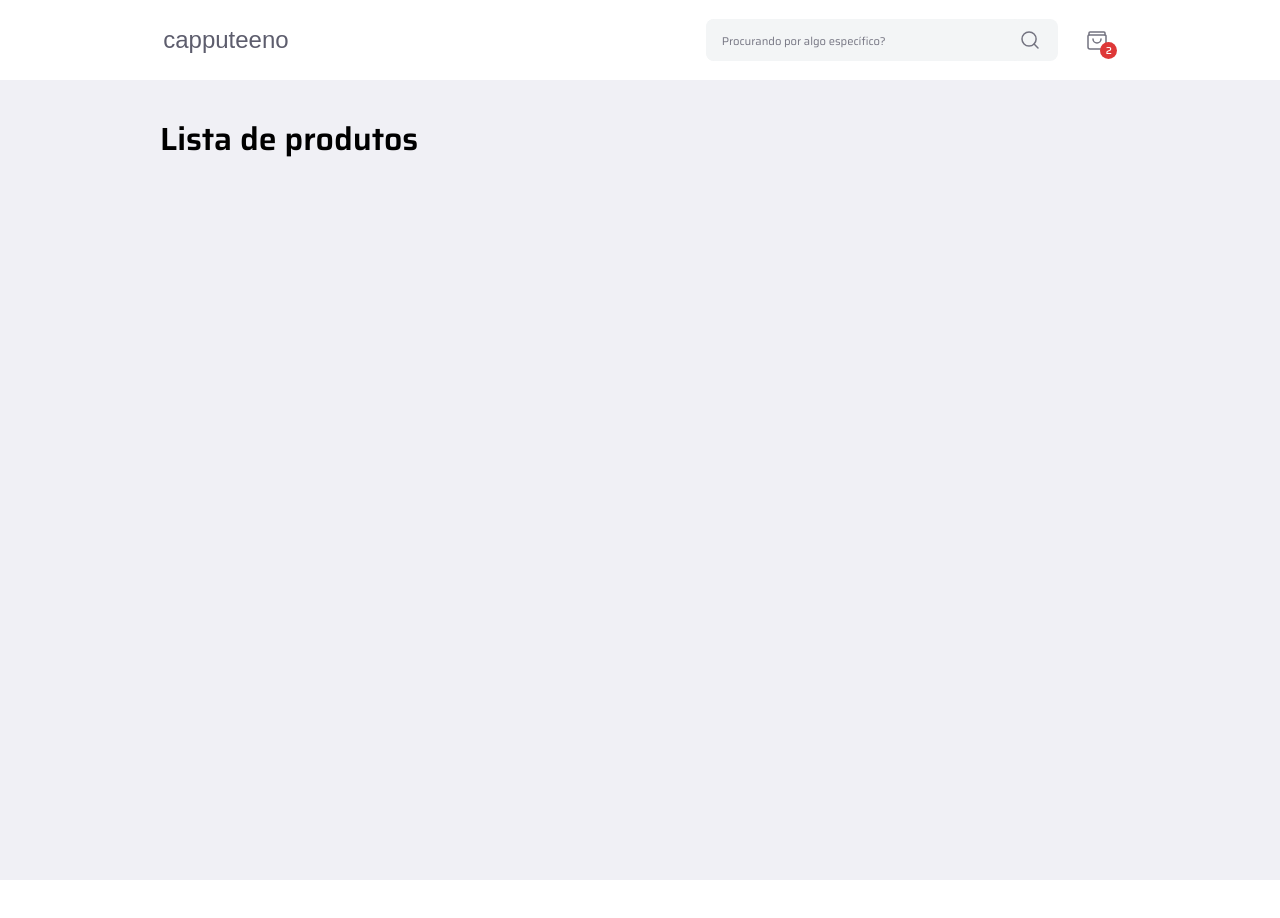
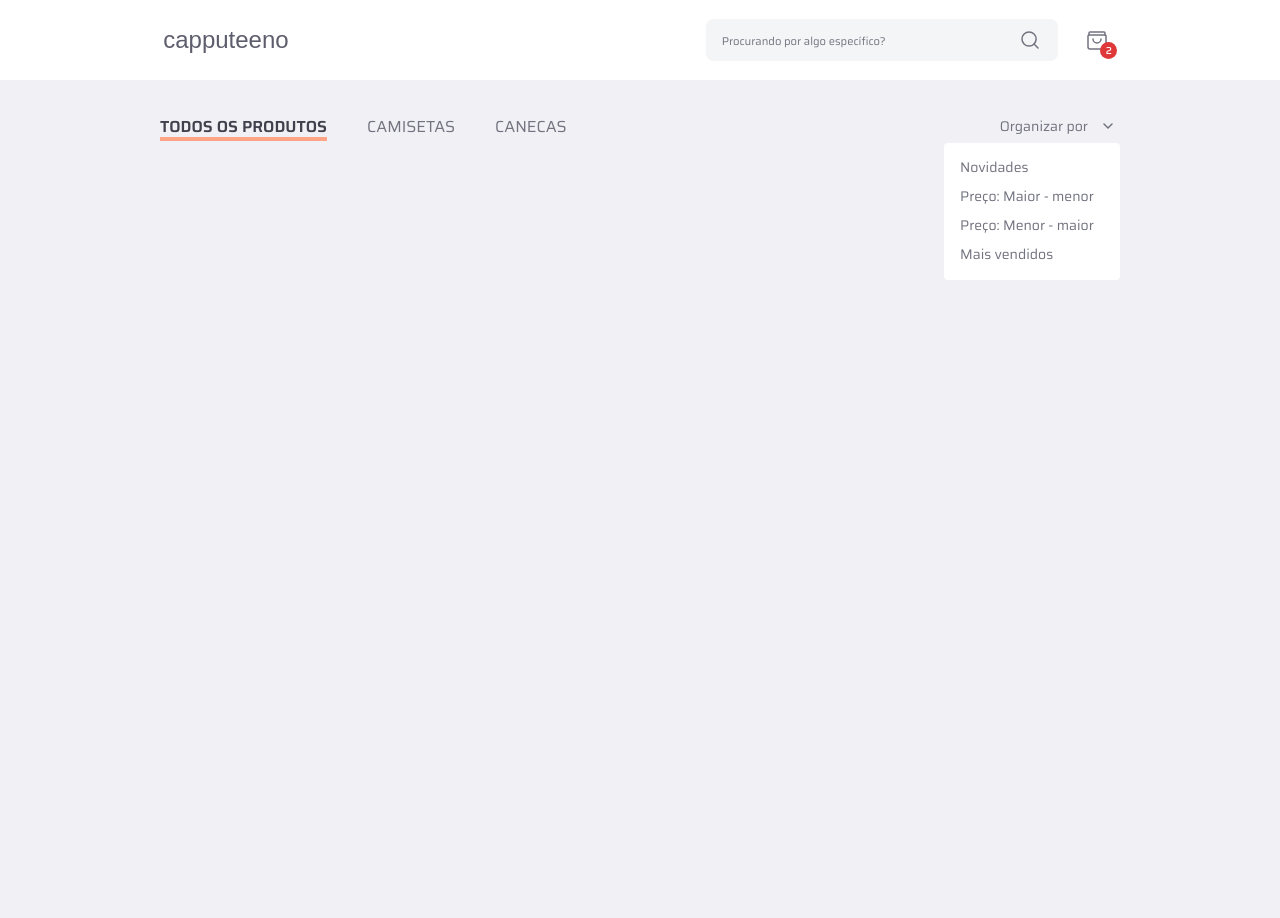
Before and after one commit to DanwiiloCarvalho/capputeeno, a Next.js app: page / in a window 1280 px wide. Shown: the top 918 px of the page. Before the commit the page ends 880 px from the top, so only its background shows below. Built offline with nearby package versions, Linux system fonts and the light colour scheme; a web font is replaced by a local one.

Commit message:
feat: add main container on Home page

```diff
--- a/src/app/page.tsx
+++ b/src/app/page.tsx
@@ -1,6 +1,13 @@
+import { FilterBar } from "./components/filter-bar";
+import { FilterByCategory } from "./components/filter-by-category";
+import { MainContainer } from "./styles";
+
+
 
 export default function Home() {
   return (
-    <h1>Lista de produtos</h1>
+    <MainContainer>
+      <FilterBar />
+    </MainContainer>
   )
 }
--- /dev/null
+++ b/src/app/styles.ts
@@ -0,0 +1,9 @@
+'use client'
+import styled from "styled-components";
+
+export const MainContainer = styled.main`
+    display: flex;
+    flex-direction: column;
+
+    min-height: inherit;
+`
```
